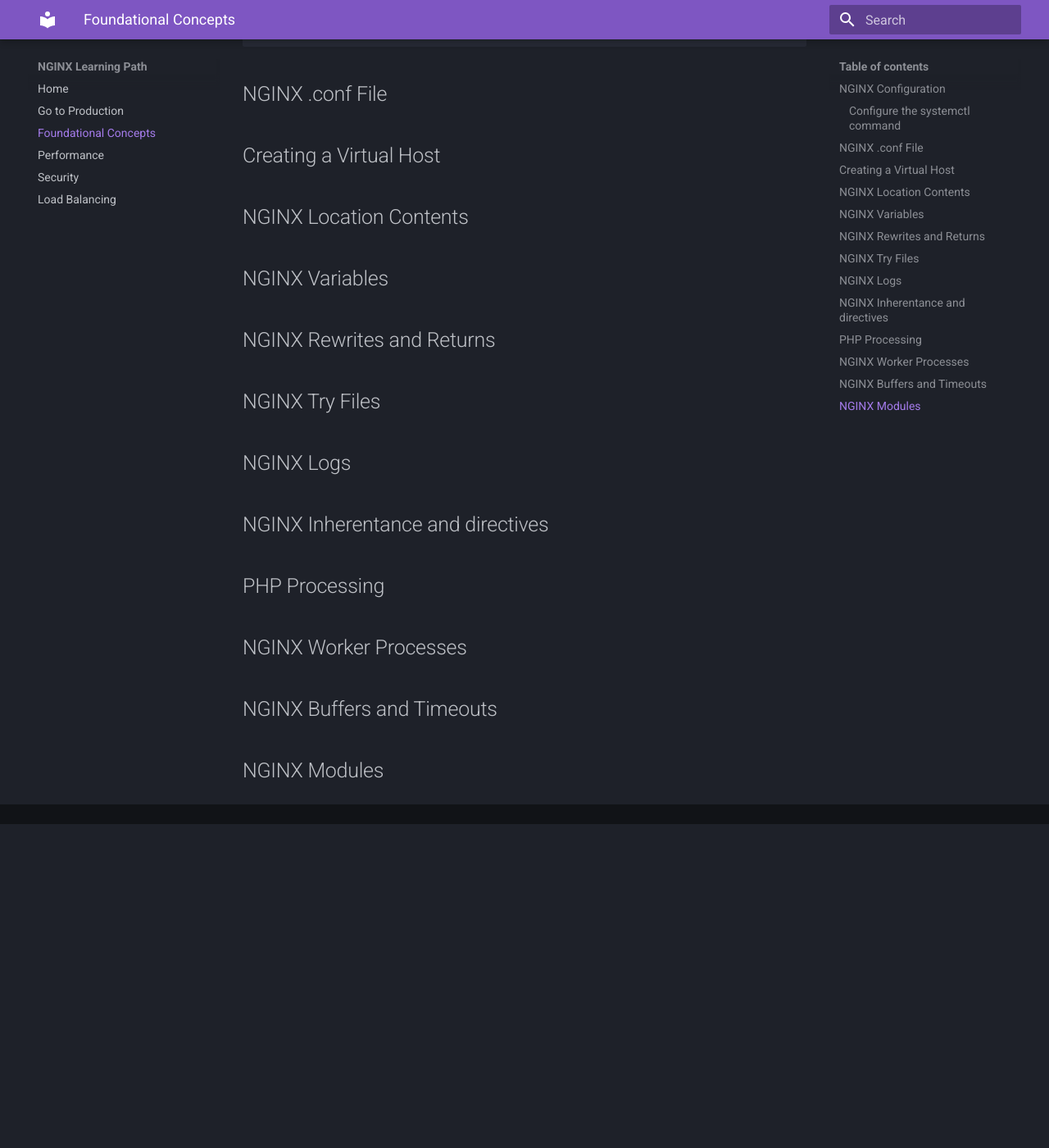
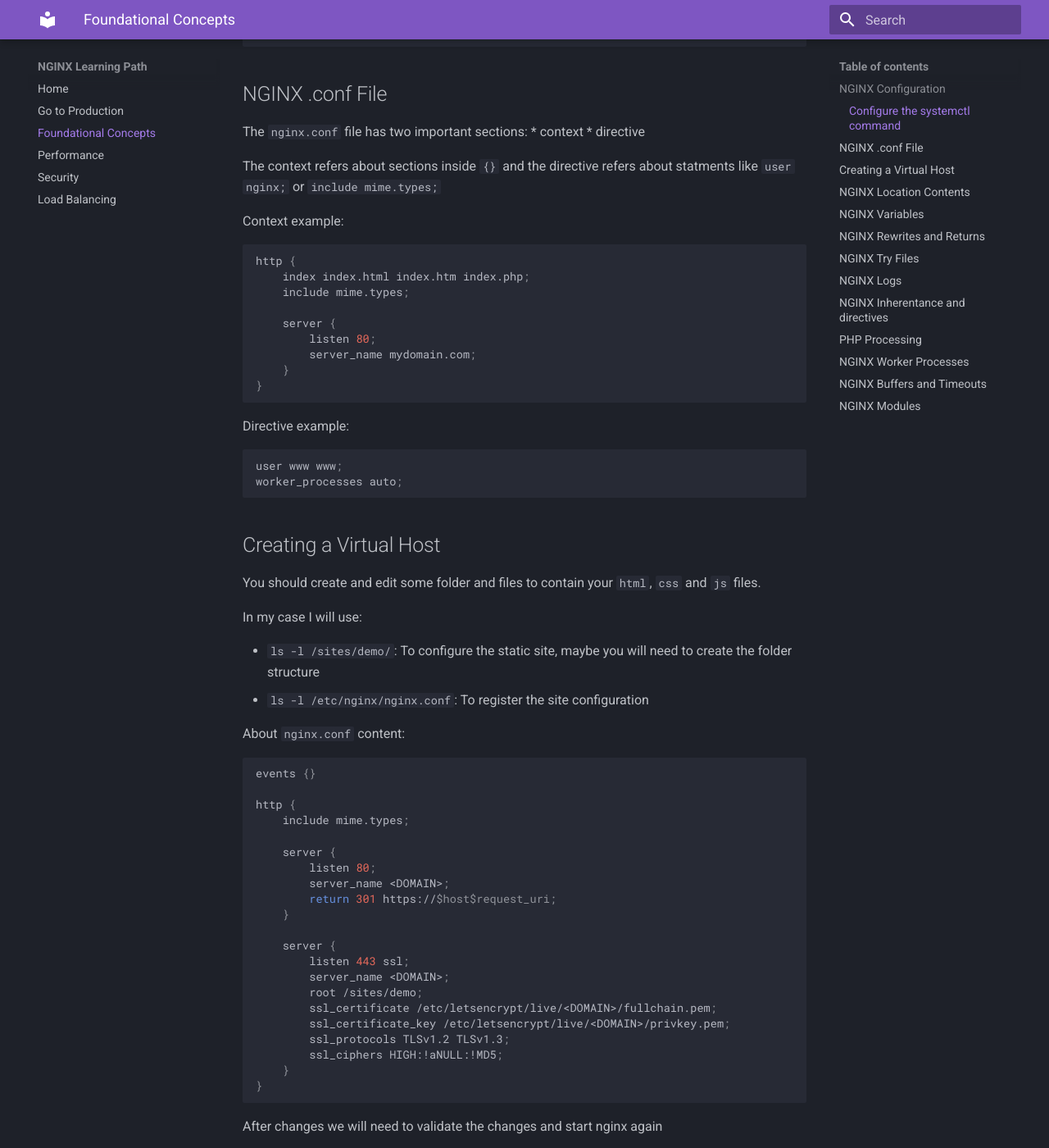
Before and after one commit to janobourian/nginx-learning-path, an MkDocs documentation site: the page built from docs/foundational.md, in a window 1280 px wide and 1400 px high, scrolled down 2084 px. Shown: the whole window at 82% size. Built offline with MkDocs 1.6.1 and Material for MkDocs 9.7.7, drawn with Linux system fonts in a browser that asks for light colours; before the commit the page ends 3089 px from its top, so only the background shows below that; some of the changed text lies outside the part shown.

Commit message:
add: virtual host information

````diff
--- a/docs/foundational.md
+++ b/docs/foundational.md
@@ -108,7 +108,74 @@
 
 ## NGINX .conf File
 
+The `nginx.conf` file has two important sections:
+* context
+* directive
+
+The context refers about sections inside `{}` and the directive refers about statments like `user nginx;` or `include mime.types;`
+
+Context example:
+
+```bash
+http {
+    index index.html index.htm index.php;
+    include mime.types;
+
+    server {
+        listen 80;
+        server_name mydomain.com;
+    }
+}
+```
+
+Directive example:
+
+```bash
+user www www;
+worker_processes auto;
+```
+
 ## Creating a Virtual Host
+
+You should create and edit some folder and files to contain your `html`, `css` and `js` files.
+
+In my case I will use:
+
+* `ls -l /sites/demo/`: To configure the static site, maybe you will need to create the folder structure
+* `ls -l /etc/nginx/nginx.conf`: To register the site configuration
+
+About `nginx.conf` content:
+
+```sh
+events {}
+
+http {
+    include mime.types;
+
+    server {
+        listen 80;
+        server_name <DOMAIN>;
+        return 301 https://$host$request_uri;
+    }
+
+    server {
+        listen 443 ssl;
+        server_name <DOMAIN>;
+        root /sites/demo;
+        ssl_certificate /etc/letsencrypt/live/<DOMAIN>/fullchain.pem;
+        ssl_certificate_key /etc/letsencrypt/live/<DOMAIN>/privkey.pem;
+        ssl_protocols TLSv1.2 TLSv1.3;
+        ssl_ciphers HIGH:!aNULL:!MD5;
+    }
+}
+```
+
+After changes we will need to validate the changes and start nginx again
+
+```bash
+nginx -t
+systemctl reload nginx
+```
 
 ## NGINX Location Contents
 
````
